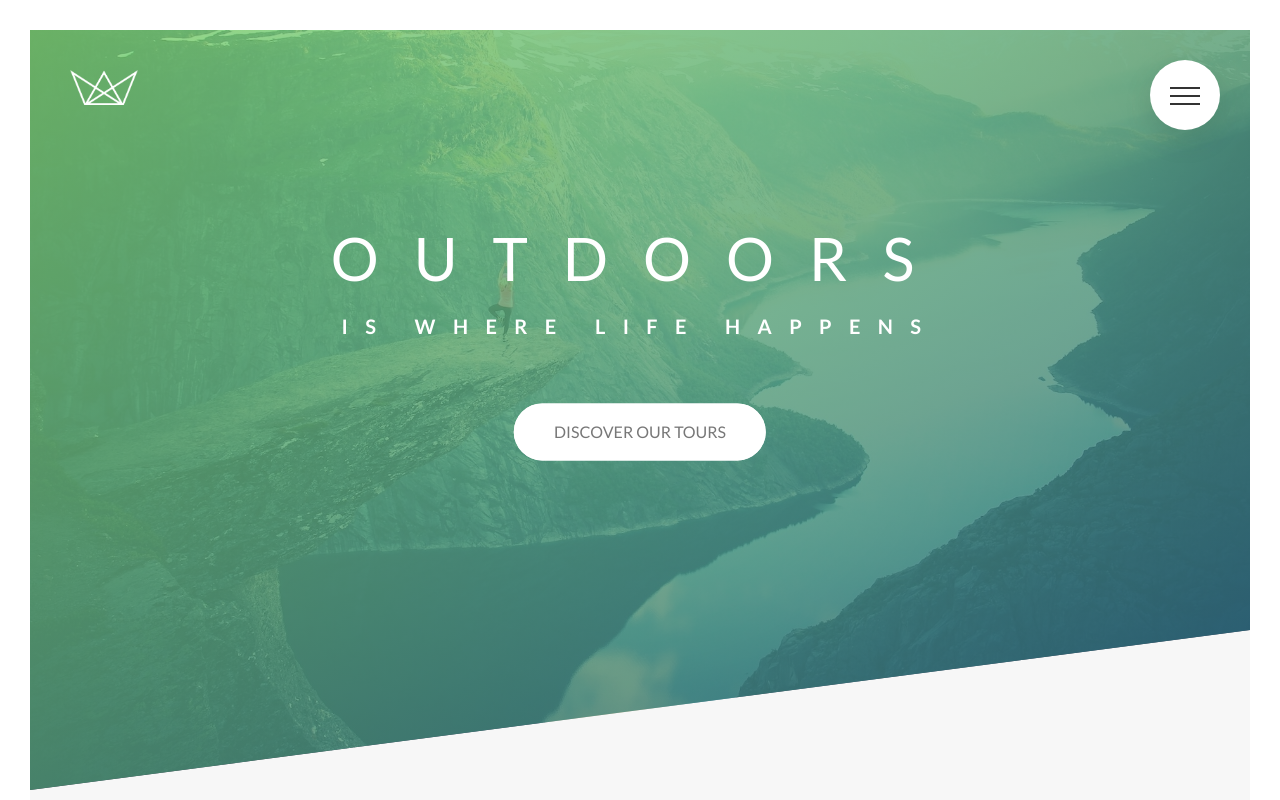
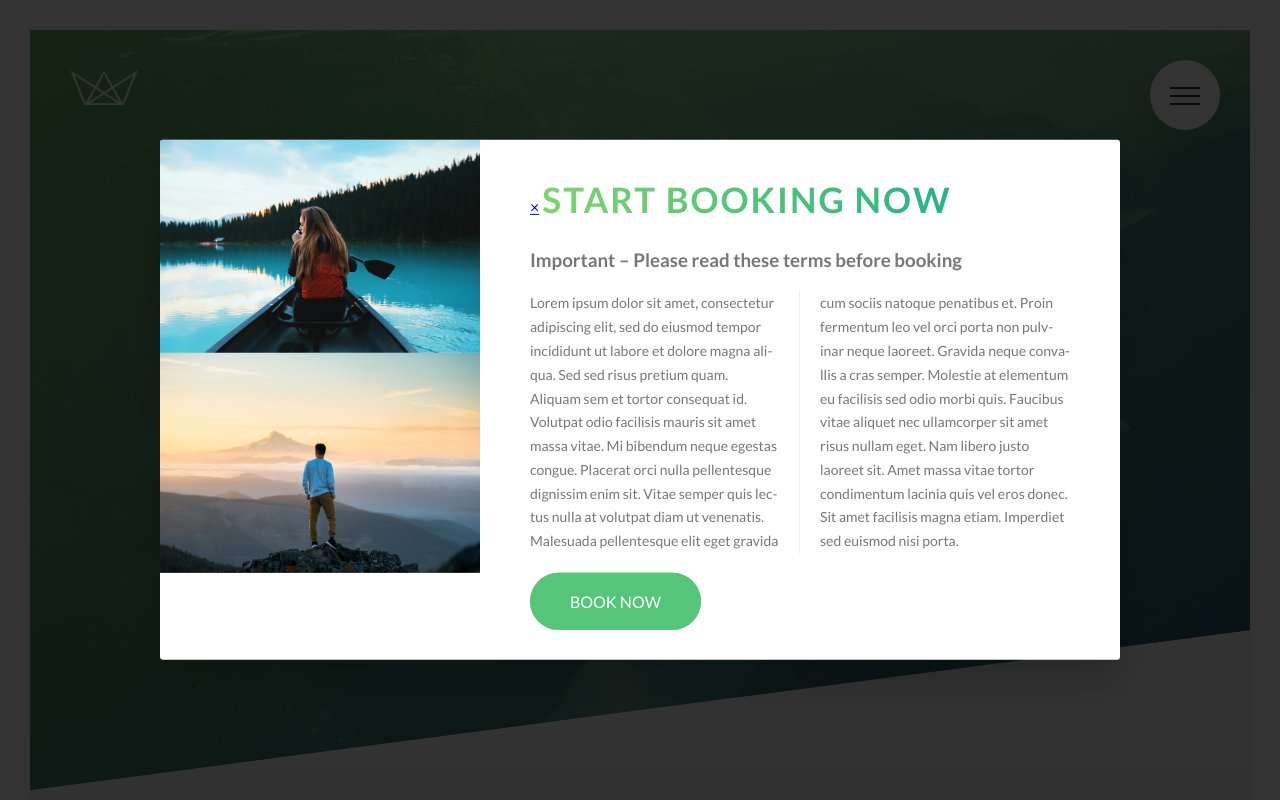
Before and after one commit to AnnaLakhmaniyk/Natours, a website: page index.html in a window 1280 px wide. Shown: the top 800 px of the page. Drawn offline with Linux system fonts and the light colour scheme.

Commit message:
add modal

```diff
--- a/index.html
+++ b/index.html
@@ -444,6 +444,42 @@
       </div>
     </footer>
 
+    <div class="popup">
+      <div class="popup__content">
+        <div class="popup__left">
+          <img src="./img/nat-8.jpg" alt="Tour photo" class="popup__img" />
+          <img src="./img/nat-9.jpg" alt="Tour photo" class="popup__img" />
+        </div>
+
+        <div class="popup__right">
+          <a href="#section-tours" class="popup__close">&times;</a>
+          <h2 class="heading-secondary u-magin-botton-small">
+            Start booking now
+          </h2>
+          <h3 class="heading-tertiary u-magin-botton-small">
+            Important &ndash; Please read these terms before booking
+          </h3>
+          <p class="popup__text">
+            Lorem ipsum dolor sit amet, consectetur adipiscing elit, sed do
+            eiusmod tempor incididunt ut labore et dolore magna aliqua. Sed sed
+            risus pretium quam. Aliquam sem et tortor consequat id. Volutpat
+            odio facilisis mauris sit amet massa vitae. Mi bibendum neque
+            egestas congue. Placerat orci nulla pellentesque dignissim enim sit.
+            Vitae semper quis lectus nulla at volutpat diam ut venenatis.
+            Malesuada pellentesque elit eget gravida cum sociis natoque
+            penatibus et. Proin fermentum leo vel orci porta non pulvinar neque
+            laoreet. Gravida neque convallis a cras semper. Molestie at
+            elementum eu facilisis sed odio morbi quis. Faucibus vitae aliquet
+            nec ullamcorper sit amet risus nullam eget. Nam libero justo laoreet
+            sit. Amet massa vitae tortor condimentum lacinia quis vel eros
+            donec. Sit amet facilisis magna etiam. Imperdiet sed euismod nisi
+            porta.
+          </p>
+          <a href="#" class="btn btn--green">Book now</a>
+        </div>
+      </div>
+    </div>
+
     <!-- <section class="grid-test">
       <div class="row">
         <div class="col-1-of-2">Col 1 of 2</div>
--- a/sass/abstracts/_mixins.scss
+++ b/sass/abstracts/_mixins.scss
@@ -5,3 +5,10 @@
     clear: both;
   }
 }
+
+@mixin absContent {
+  position: absolute;
+  top: 50%;
+  left: 50%;
+  transform: translate(-50%, -50%);
+}
--- /dev/null
+++ b/sass/componets/_popup.scss
@@ -0,0 +1,49 @@
+.popup {
+  height: 100vh;
+  width: 100%;
+  position: fixed;
+  top: 0;
+  left: 0;
+  background-color: rgba($color-blask, 0.8);
+  z-index: 9999;
+
+  &__content {
+    @include absContent;
+    width: 75%;
+
+    background-color: $color-white;
+    box-shadow: 0 2rem 4rem rgba($color-blask, 0.2);
+    border-radius: 3px;
+    display: table;
+    overflow: hidden;
+    // opacity: 0;
+  }
+
+  &__left {
+    width: 33.333333%;
+    display: table-cell;
+  }
+  &__right {
+    width: 66.6666667%;
+    display: table-cell;
+    vertical-align: middle;
+
+    padding: 3rem 5rem;
+  }
+  &__img {
+    display: block;
+    width: 100%;
+  }
+  &__text {
+    font-size: 1.4rem;
+    margin-bottom: 2rem;
+
+    column-count: 2;
+    column-gap: 4rem;
+    column-rule: 1px solid $color-grey-light-2;
+
+    -moz-hyphens: auto;
+    -ms-hyphens: auto;
+    hyphens: auto;
+  }
+}
--- a/sass/main.scss
+++ b/sass/main.scss
@@ -14,6 +14,7 @@
 @import "componets/story";
 @import "componets/bg-video";
 @import "componets/form";
+@import "componets/popup";
 
 @import "layout/header";
 @import "layout/grid";
```
Also changed, not shown: css/style.css.
